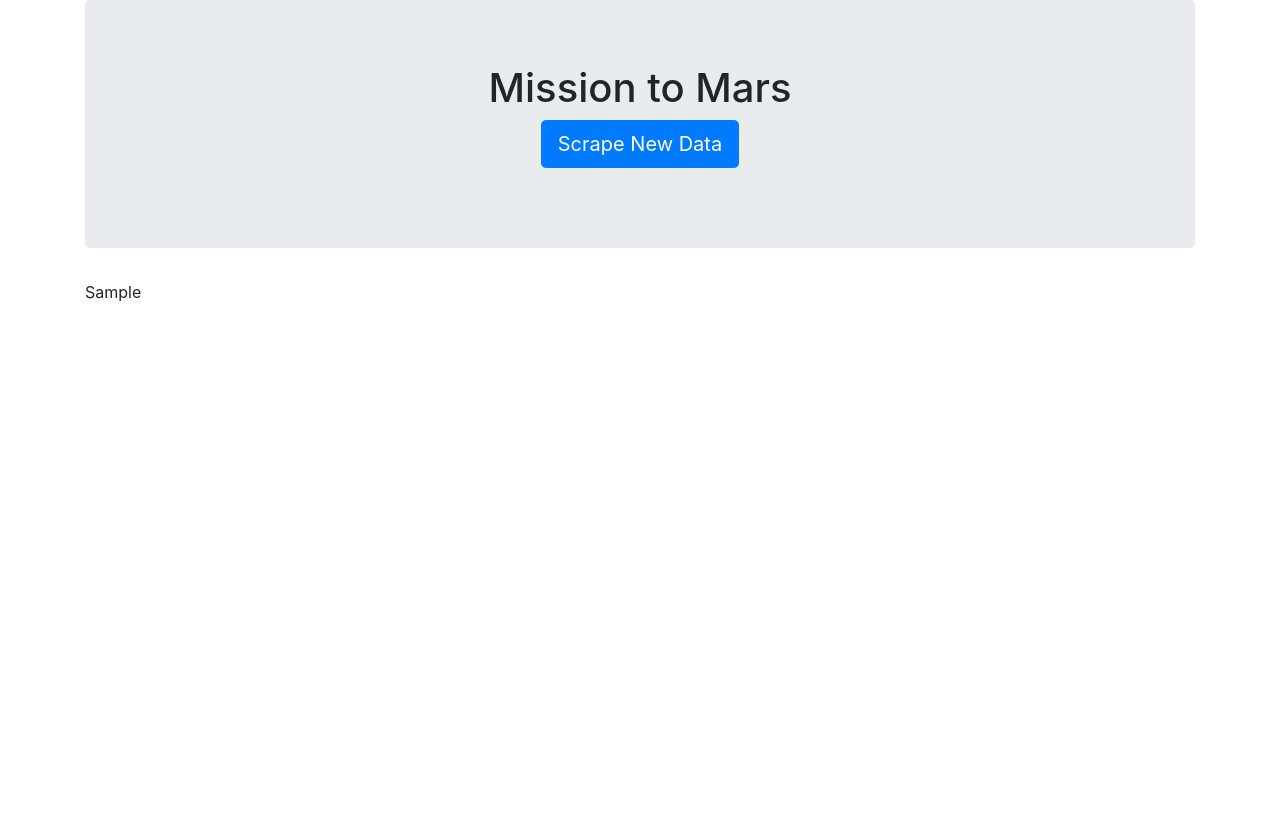
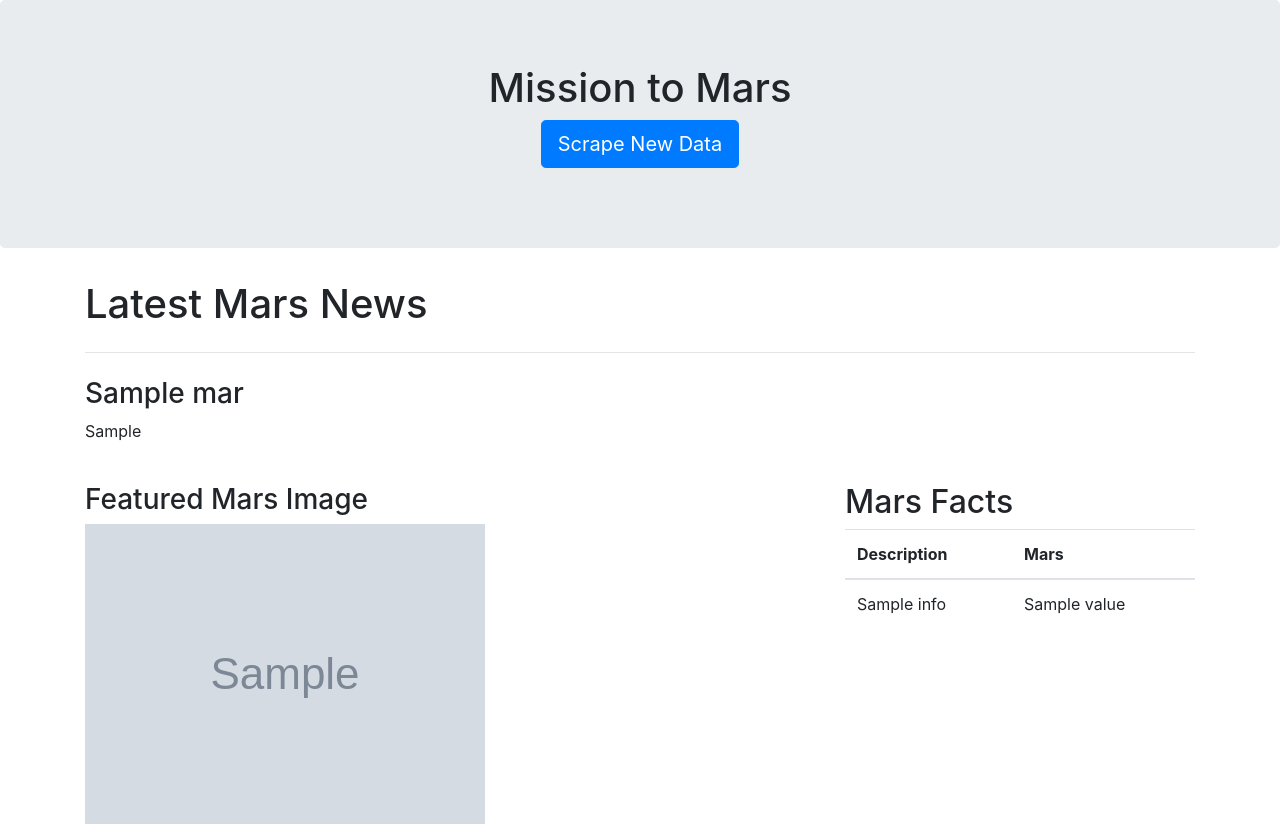
Before and after one commit to KaiCee2010/web-scraping-challenge, a Flask app: page / in a window 1280 px wide. Before the commit the page ends 302 px from the top, so only its background shows below. Run offline with Flask 2, Linux system fonts and the light colour scheme; grey boxes marked "Sample" are stand-in pictures; a database or web service that is not in the repository returns one stand-in record (values such as "Sample title"); some libraries are stand-ins or nearby versions.

Commit message:
Updated app.py, scrape_mars.py, and index.html.

```diff
--- a/Missions_to_Mars/app.py
+++ b/Missions_to_Mars/app.py
@@ -15,8 +15,11 @@ mars.drop()
 
 @app.route('/')
 def home():
-    results = mars.find()
+    results = list(mars.find())
     return render_template('index.html', mars_results = results)
+    # results = 'This is results'
+    # return render_template('index.html', mars_results = results)
+
 
 
 @app.route('/scrape')
--- a/Missions_to_Mars/templates/index.html
+++ b/Missions_to_Mars/templates/index.html
@@ -8,16 +8,58 @@
 </head>
 
 <body>
-    <div class="container">
+  <div class="jumbotron text-center">
+    <h1>Mission to Mars</h1>
+    <p><a class="btn btn-primary btn-lg" href="/scrape" role="button">Scrape New Data</a></p>
+  </div>
+  {% for data in mars_results %}
+  <div class="container" id="comparison">
+    <div class="row">
+        <div class="col-md-12">
+            <h1>Latest Mars News</h1>
+            <hr class="my-4">
+        </div>
+      </div>
+    <div class="row">
+      <div class="col-md-12">
+        <h3>{{ data.news_title }}</h3>
+        <p>{{ data.news_p }}</p>
+        <br>
+      </div>
+    </div>
+    <div class="row">
+      <div class="col-md-8">
+        <h3>Featured Mars Image</h3>
+        <img src= {{ data.featured_image_url }} alt="Featured Mars Images">
+      </div>
+      <div class="col-md-4">
+        <h2>Mars Facts</h2>
+        <table class="table">
+          <thead>
+            <tr>
+              <th scope="col">Description</th>
+              <th scope="col">Mars</th>
+            </tr>
+          </thead>
+          <tbody>
 
-      <div class="jumbotron text-center">
-        <h1>Mission to Mars</h1>
-        <p><a class="btn btn-primary btn-lg" href="/scrape" role="button">Scrape New Data</a></p>
+            <!-- Within the table body, create a new table row (<tr>) for each player in our database. -->
+            {% for info in data.mars_tbl_info %}
+            <tr>
+              <td>{{ info.name }}</td>
+              <td>{{ info.value }}</td>
+            </tr>
+            {% endfor %}
+
+          </tbody>
+        </table>
       </div>
+    </div>
+  </div>
+  {% endfor %}
 
-      <p>{{ mars_results[0].latest_news }}</p>
 
-    </div>
+
 
 
 </body>
```
